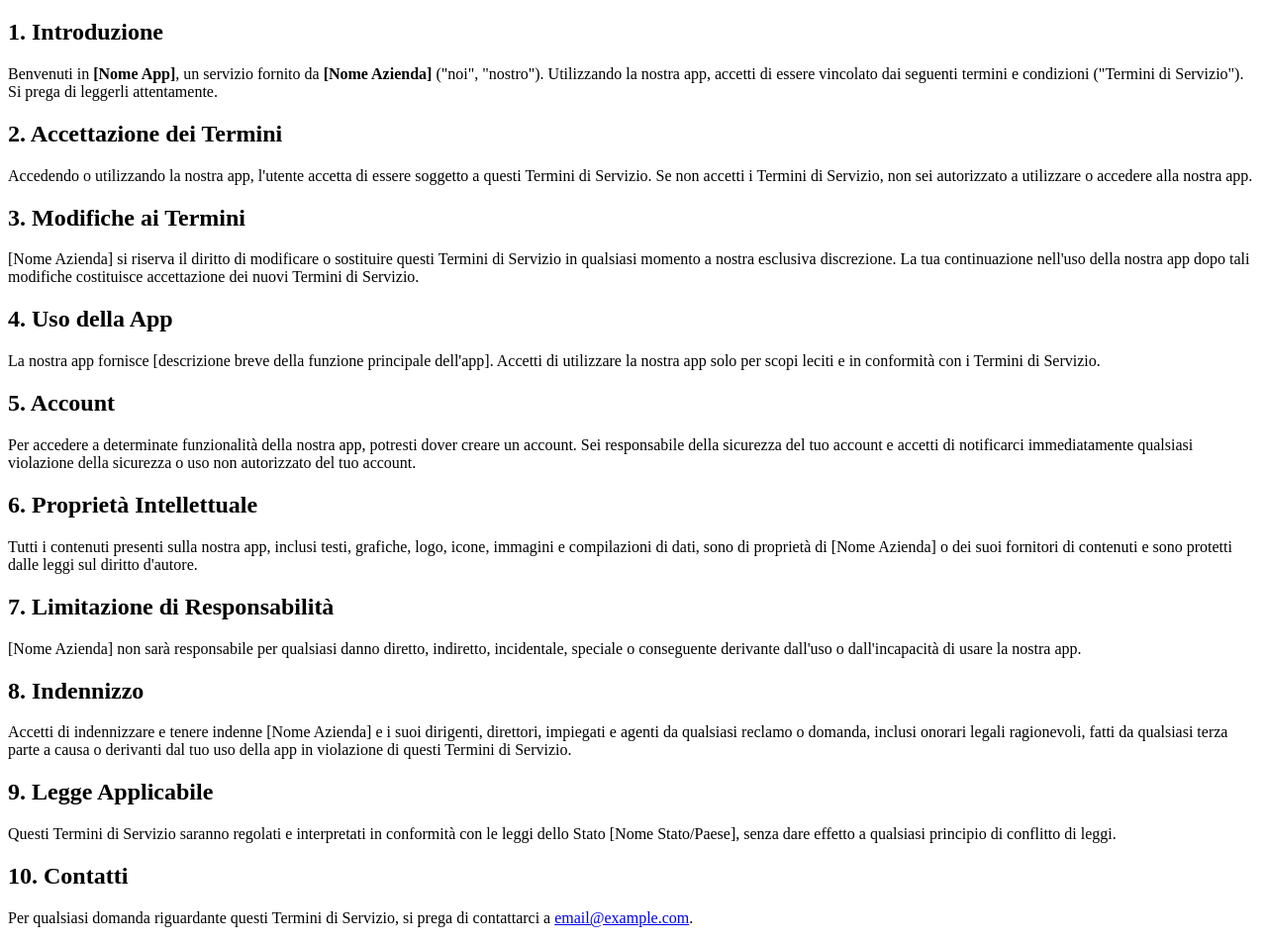
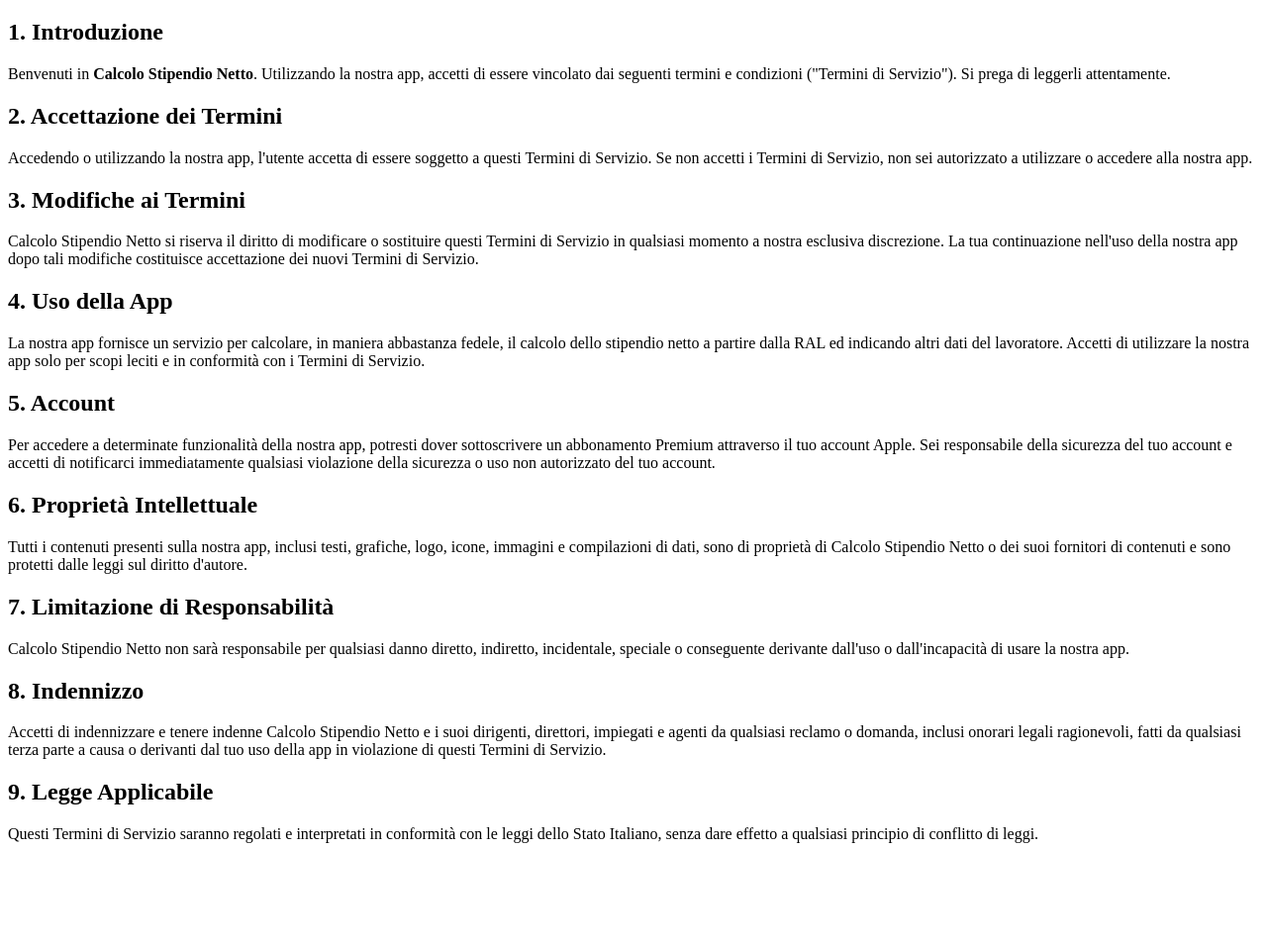
Before and after one commit to DungeonDev78/DungeonDev78.github.io, a plain HTML site: page test.html in a window 1280 px wide. Shown: the part 61-1014 px from the top of the page at 99% size. After the commit the page ends 929 px from the top, so only its background shows below. Drawn offline with Linux system fonts and the light colour scheme.

Commit message:
Update test.html

```diff
--- a/test.html
+++ b/test.html
@@ -8,33 +8,30 @@
     <h1>Termini di Servizio</h1>
 
     <h2>1. Introduzione</h2>
-    <p>Benvenuti in <strong>[Nome App]</strong>, un servizio fornito da <strong>[Nome Azienda]</strong> ("noi", "nostro"). Utilizzando la nostra app, accetti di essere vincolato dai seguenti termini e condizioni ("Termini di Servizio"). Si prega di leggerli attentamente.</p>
+    <p>Benvenuti in <strong>Calcolo Stipendio Netto</strong>. Utilizzando la nostra app, accetti di essere vincolato dai seguenti termini e condizioni ("Termini di Servizio"). Si prega di leggerli attentamente.</p>
 
     <h2>2. Accettazione dei Termini</h2>
     <p>Accedendo o utilizzando la nostra app, l'utente accetta di essere soggetto a questi Termini di Servizio. Se non accetti i Termini di Servizio, non sei autorizzato a utilizzare o accedere alla nostra app.</p>
 
     <h2>3. Modifiche ai Termini</h2>
-    <p>[Nome Azienda] si riserva il diritto di modificare o sostituire questi Termini di Servizio in qualsiasi momento a nostra esclusiva discrezione. La tua continuazione nell'uso della nostra app dopo tali modifiche costituisce accettazione dei nuovi Termini di Servizio.</p>
+    <p>Calcolo Stipendio Netto si riserva il diritto di modificare o sostituire questi Termini di Servizio in qualsiasi momento a nostra esclusiva discrezione. La tua continuazione nell'uso della nostra app dopo tali modifiche costituisce accettazione dei nuovi Termini di Servizio.</p>
 
     <h2>4. Uso della App</h2>
-    <p>La nostra app fornisce [descrizione breve della funzione principale dell'app]. Accetti di utilizzare la nostra app solo per scopi leciti e in conformità con i Termini di Servizio.</p>
+    <p>La nostra app fornisce un servizio per calcolare, in maniera abbastanza fedele, il calcolo dello stipendio netto a partire dalla RAL ed indicando altri dati del lavoratore. Accetti di utilizzare la nostra app solo per scopi leciti e in conformità con i Termini di Servizio.</p>
 
     <h2>5. Account</h2>
-    <p>Per accedere a determinate funzionalità della nostra app, potresti dover creare un account. Sei responsabile della sicurezza del tuo account e accetti di notificarci immediatamente qualsiasi violazione della sicurezza o uso non autorizzato del tuo account.</p>
+    <p>Per accedere a determinate funzionalità della nostra app, potresti dover sottoscrivere un abbonamento Premium attraverso il tuo account Apple. Sei responsabile della sicurezza del tuo account e accetti di notificarci immediatamente qualsiasi violazione della sicurezza o uso non autorizzato del tuo account.</p>
 
     <h2>6. Proprietà Intellettuale</h2>
-    <p>Tutti i contenuti presenti sulla nostra app, inclusi testi, grafiche, logo, icone, immagini e compilazioni di dati, sono di proprietà di [Nome Azienda] o dei suoi fornitori di contenuti e sono protetti dalle leggi sul diritto d'autore.</p>
+    <p>Tutti i contenuti presenti sulla nostra app, inclusi testi, grafiche, logo, icone, immagini e compilazioni di dati, sono di proprietà di Calcolo Stipendio Netto o dei suoi fornitori di contenuti e sono protetti dalle leggi sul diritto d'autore.</p>
 
     <h2>7. Limitazione di Responsabilità</h2>
-    <p>[Nome Azienda] non sarà responsabile per qualsiasi danno diretto, indiretto, incidentale, speciale o conseguente derivante dall'uso o dall'incapacità di usare la nostra app.</p>
+    <p>Calcolo Stipendio Netto non sarà responsabile per qualsiasi danno diretto, indiretto, incidentale, speciale o conseguente derivante dall'uso o dall'incapacità di usare la nostra app.</p>
 
     <h2>8. Indennizzo</h2>
-    <p>Accetti di indennizzare e tenere indenne [Nome Azienda] e i suoi dirigenti, direttori, impiegati e agenti da qualsiasi reclamo o domanda, inclusi onorari legali ragionevoli, fatti da qualsiasi terza parte a causa o derivanti dal tuo uso della app in violazione di questi Termini di Servizio.</p>
+    <p>Accetti di indennizzare e tenere indenne Calcolo Stipendio Netto e i suoi dirigenti, direttori, impiegati e agenti da qualsiasi reclamo o domanda, inclusi onorari legali ragionevoli, fatti da qualsiasi terza parte a causa o derivanti dal tuo uso della app in violazione di questi Termini di Servizio.</p>
 
     <h2>9. Legge Applicabile</h2>
-    <p>Questi Termini di Servizio saranno regolati e interpretati in conformità con le leggi dello Stato [Nome Stato/Paese], senza dare effetto a qualsiasi principio di conflitto di leggi.</p>
-
-    <h2>10. Contatti</h2>
-    <p>Per qualsiasi domanda riguardante questi Termini di Servizio, si prega di contattarci a <a href="mailto:email@example.com">email@example.com</a>.</p>
+    <p>Questi Termini di Servizio saranno regolati e interpretati in conformità con le leggi dello Stato Italiano, senza dare effetto a qualsiasi principio di conflitto di leggi.</p>
 </body>
 </html>
```
